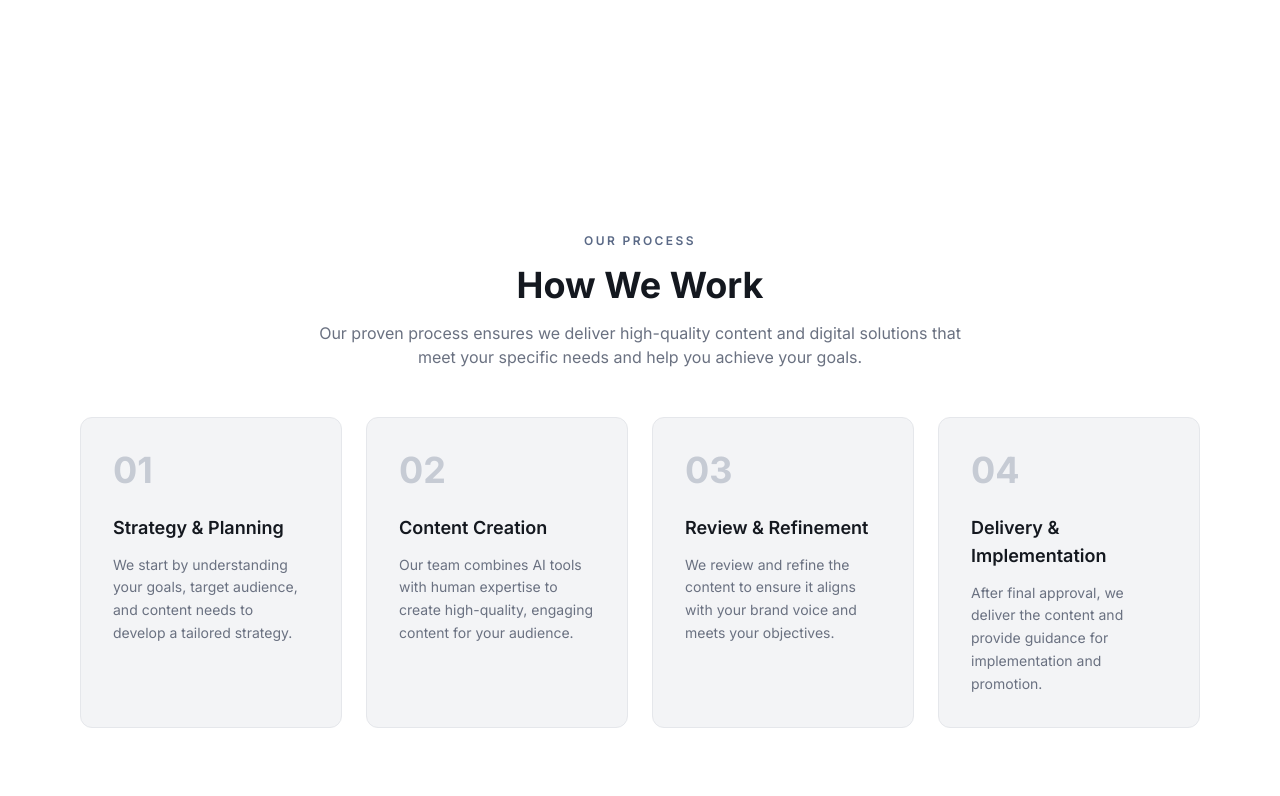
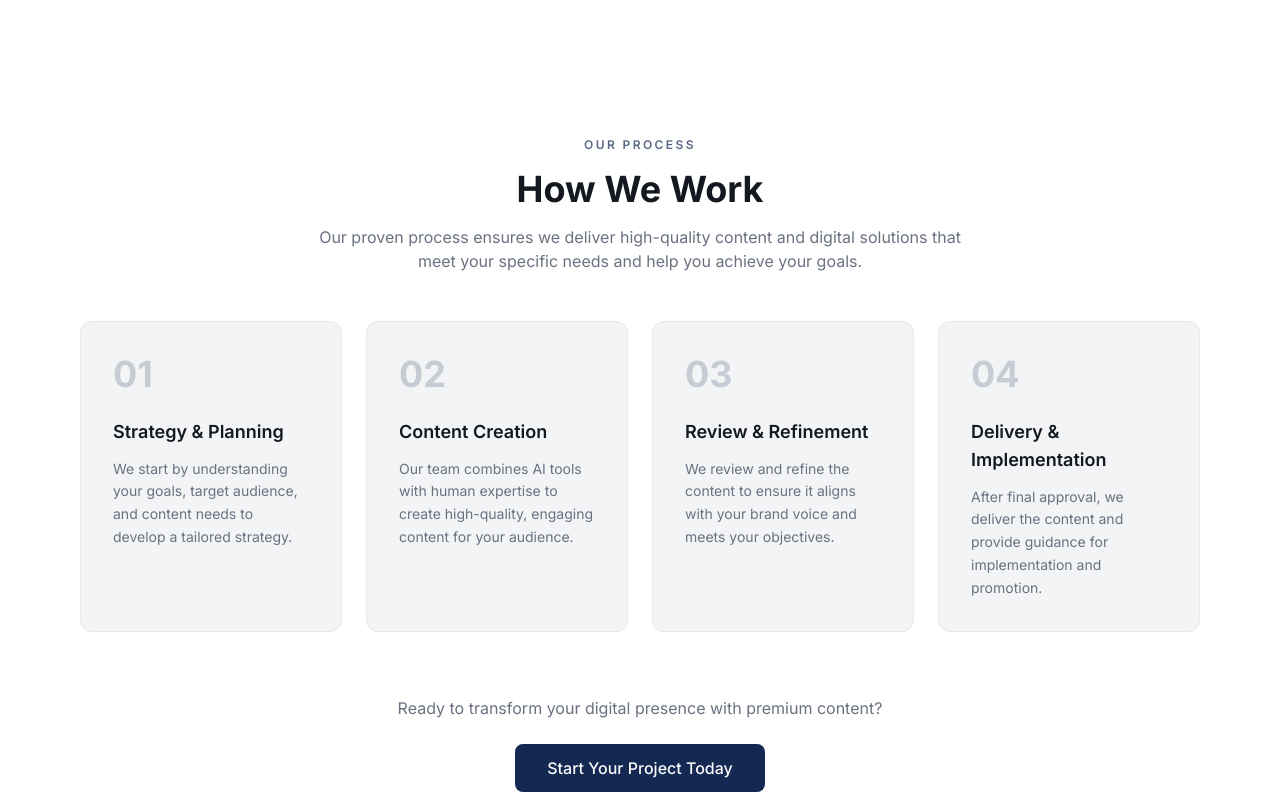
Before and after one commit to Writersure/site-shadow-project, a React (Vite) app: page / in a window 1280 px wide. Shown: the part 4480-5276 px from the top of the page. Built offline with nearby package versions, Linux system fonts and the light colour scheme.

Commit message:
Remove stray lines above Process
Co-authored-by: Writersure <209145836+Writersure@users.noreply.github.com>

```diff
--- a/src/components/Process.tsx
+++ b/src/components/Process.tsx
@@ -11,7 +11,7 @@ const steps = [
 
 const Process = () => {
   return (
-    <section id="process" className="py-16 md:py-24 px-4 md:px-8 lg:px-12 bg-white">
+    <section id="process" className="pb-16 md:pb-24 px-4 md:px-8 lg:px-12 bg-white">
       <div className="container mx-auto">
         <div className="text-center reveal">
           <SectionEyebrow>Our Process</SectionEyebrow>
```
